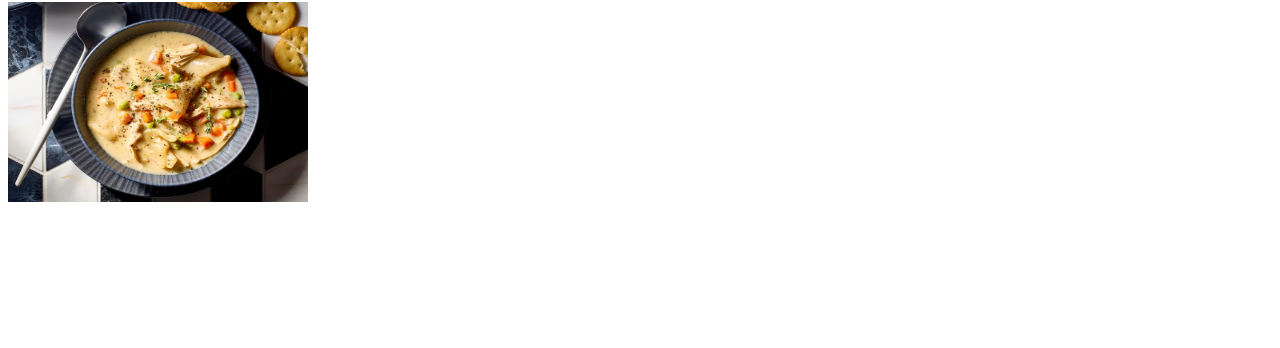
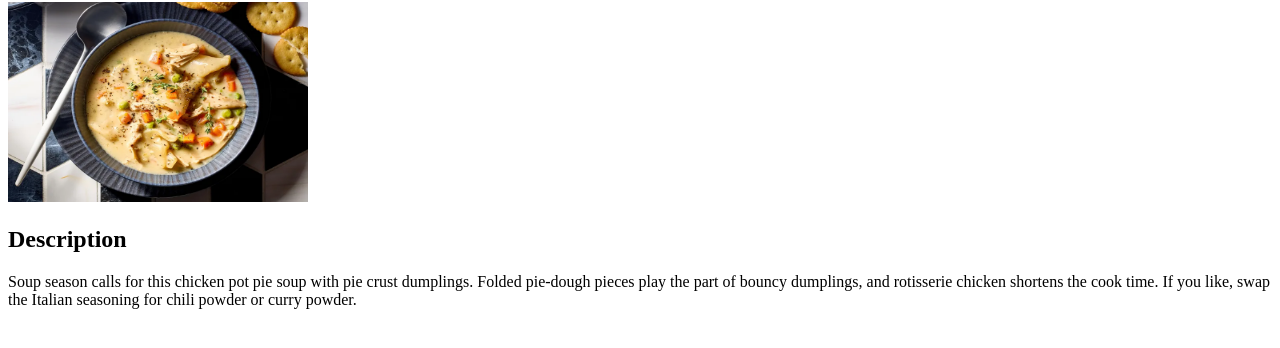
Before and after one commit to baleutes/odin-recipes, a plain HTML site: page recipes/soup.html in a window 1280 px wide. Shown: the part 78-426 px from the top of the page. Drawn offline with Linux system fonts and the light colour scheme.

Commit message:
Add soup recipe description to soup.html

```diff
--- a/recipes/soup.html
+++ b/recipes/soup.html
@@ -10,5 +10,7 @@
     <body>
         <h1>Chicken Pot Pie Soup with Pie-Crust Dumplings</h1>
         <img src="../images/soup.jpg" alt="Chicken Pot Pie Soup with Pie-Crust Dumplings" width="300" height="200">
+        <h2>Description</h2>
+        <p>Soup season calls for this chicken pot pie soup with pie crust dumplings. Folded pie-dough pieces play the part of bouncy dumplings, and rotisserie chicken shortens the cook time. If you like, swap the Italian seasoning for chili powder or curry powder.</p>
     </body>
 </html>
```
